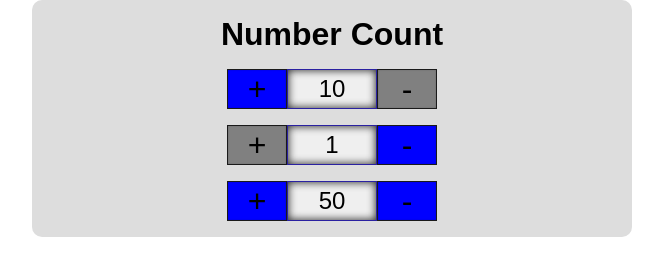
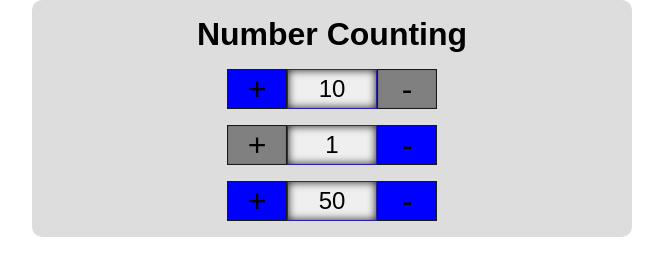
Before and after one commit to vikashinfo/count_number_with_js, a plain HTML site: page index.html in a window 1280 px wide. Shown: the whole page, without its empty margins (308-971 px from the left). Drawn offline with Linux system fonts and the light colour scheme.

Commit message:
i have add h1 tag

```diff
--- a/index.html
+++ b/index.html
@@ -8,7 +8,7 @@
   </head>
   <body>
     <div class="contanier">
-      <h1>Number Count</h1>
+      <h1>Number Counting</h1>
       <div class="card">
         <button class="green" onclick="incrment()">+</button>
         <button id="count">10</button>
```
